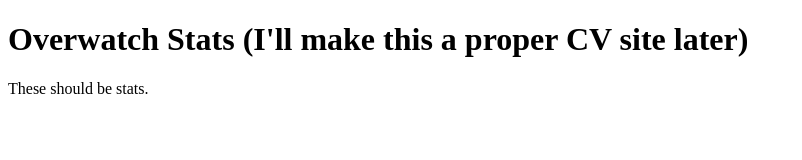
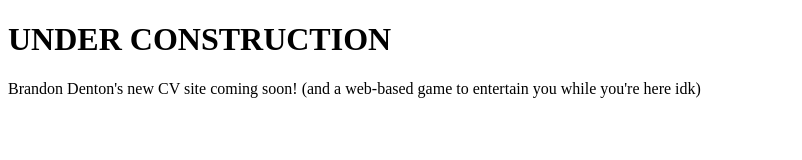
Before and after one commit to BrandonDenton/BrandonDenton.github.io, a plain HTML site: page index.html in a window 1280 px wide. Shown: the whole page, without its empty margins (0-802 px from the left). Drawn offline with Linux system fonts and the light colour scheme.

Commit message:
under construction notice

```diff
--- a/index.html
+++ b/index.html
@@ -5,7 +5,7 @@
   <meta charset="utf-8">
   <meta name="viewport" content="width=device-width, initial-scale=1.0">
 
-  <title>Overwatch Stats (I'll make this a proper CV site later)</title>
+  <title>Brandon Denton CV Site (UNDER CONSTRUCTION)</title>
 
   <link href="https://fonts.googleapis.com/css?family=Dosis:400,700" rel="stylesheet">
   <link href="css/sample.css" rel="stylesheet">
@@ -14,11 +14,9 @@
 
 <body>
 
-  <h1>Overwatch Stats (I'll make this a proper CV site later)</h1>
+  <h1>UNDER CONSTRUCTION</h1>
 
-  <p id="OWstats">These should be stats.</p>
-
-  <script src="js/OWscraper.js"></script>
+  <p>Brandon Denton's new CV site coming soon! (and a web-based game to entertain you while you're here idk)</p>
 
 </body>
 
```
